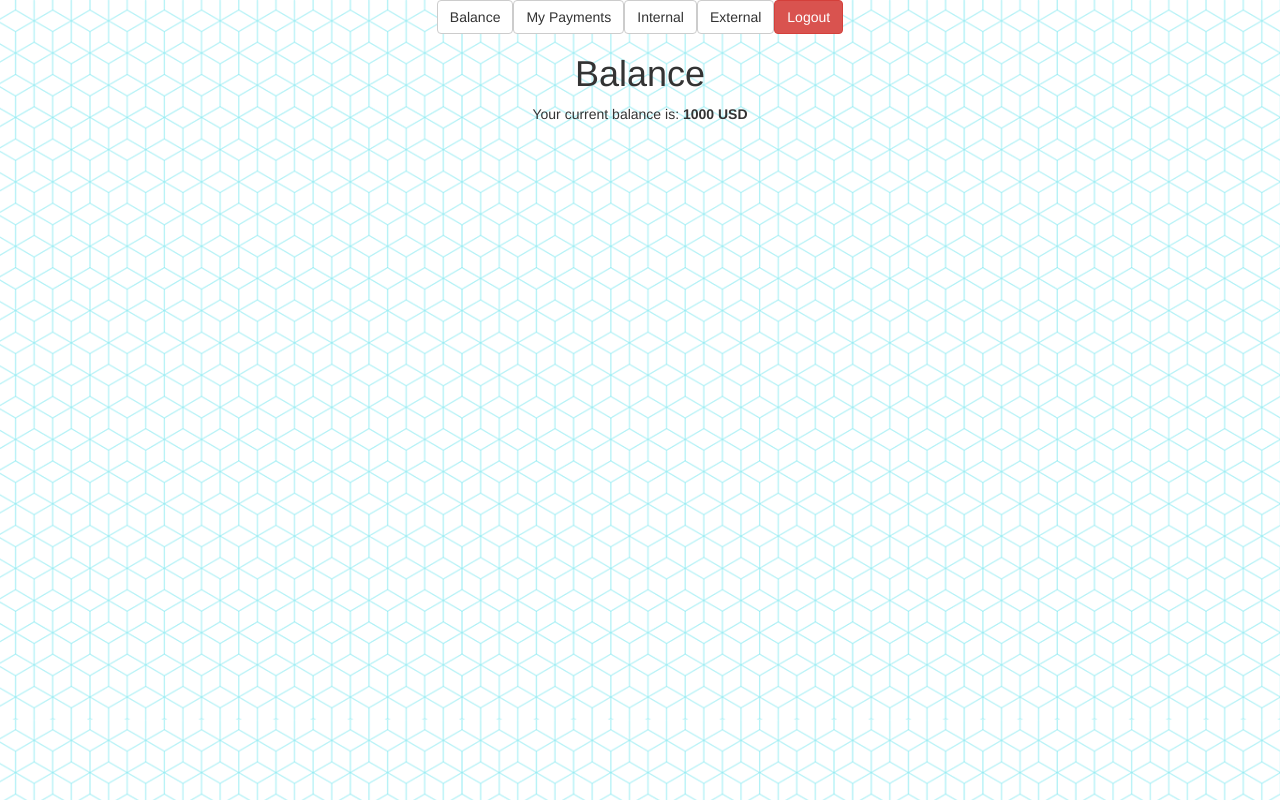
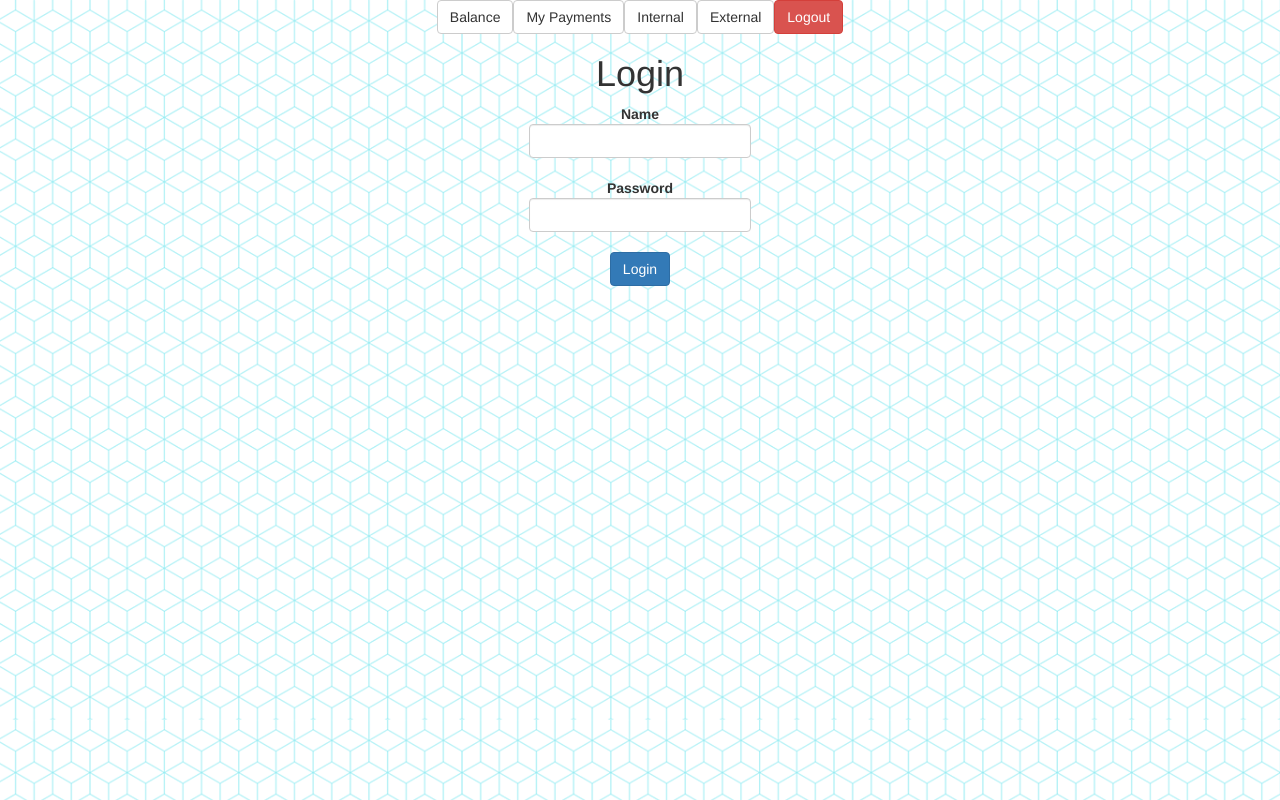
Before and after one commit to illiasmolii/react-redux-prob, a React (Create React App) app: page / in a window 1280 px wide. Built offline with nearby package versions, Linux system fonts and the light colour scheme.

Commit message:
Authentication

```diff
--- a/src/components/Navigation.js
+++ b/src/components/Navigation.js
@@ -38,9 +38,9 @@ export class Navigation extends React.Component {
   }
 
   render() {
-    // if (!this.props.authenticated) {
-    //   return <LoginComponent />
-    // }
+    if (!this.props.authenticated) {
+      return <LoginComponent />
+    }
 
     return this.currentPage();
   }
--- a/src/containers/NavigationContainer.js
+++ b/src/containers/NavigationContainer.js
@@ -3,7 +3,7 @@ import { Navigation } from "../components/Navigation";
 
 const mapStateToProps = state => {
   return {
-    authenticated: !!state.auth.name && !!state.auth.pass,
+    authenticated: !!state.auth.name,
     page: state.navigation.page
   }
 };
```
